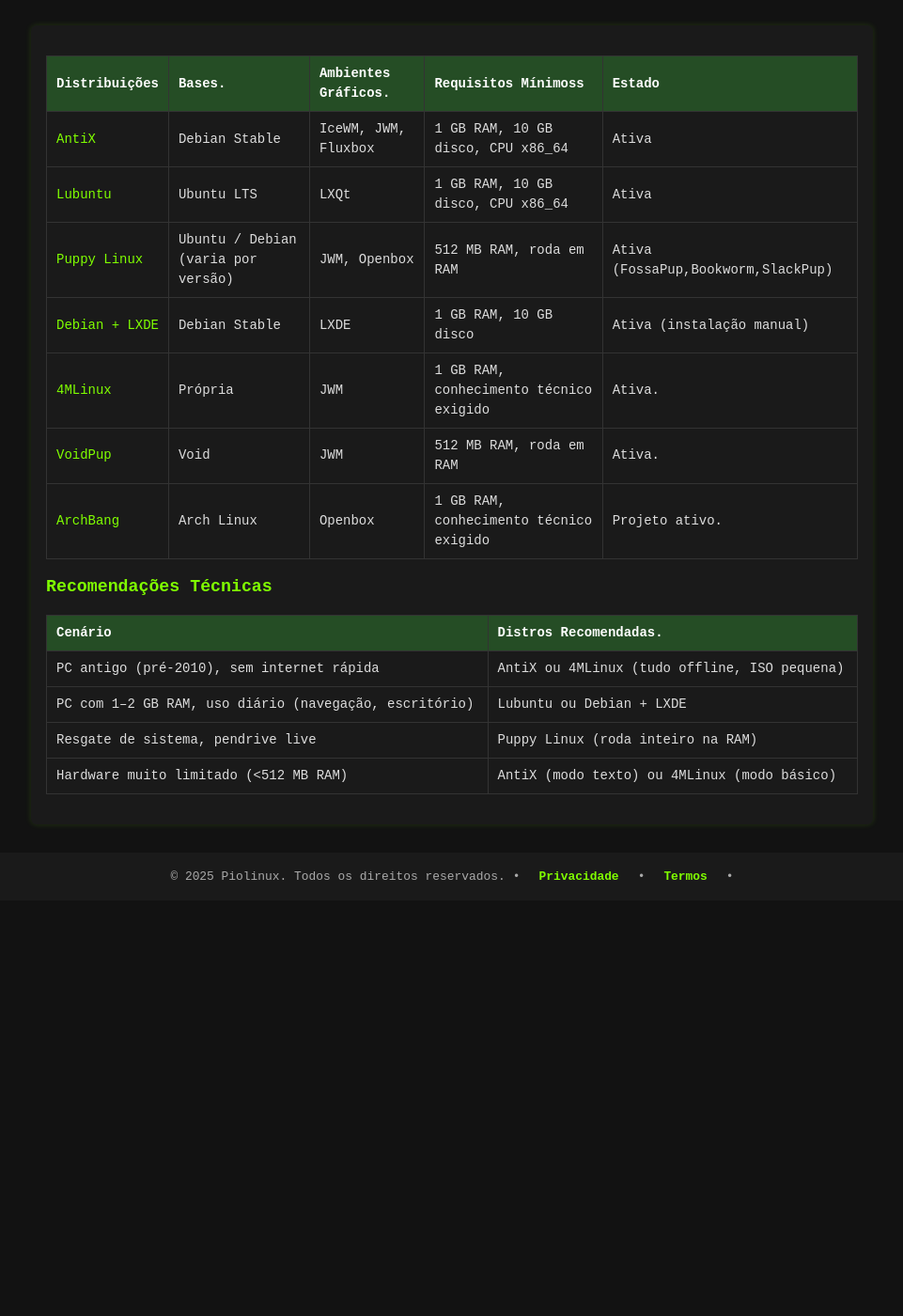
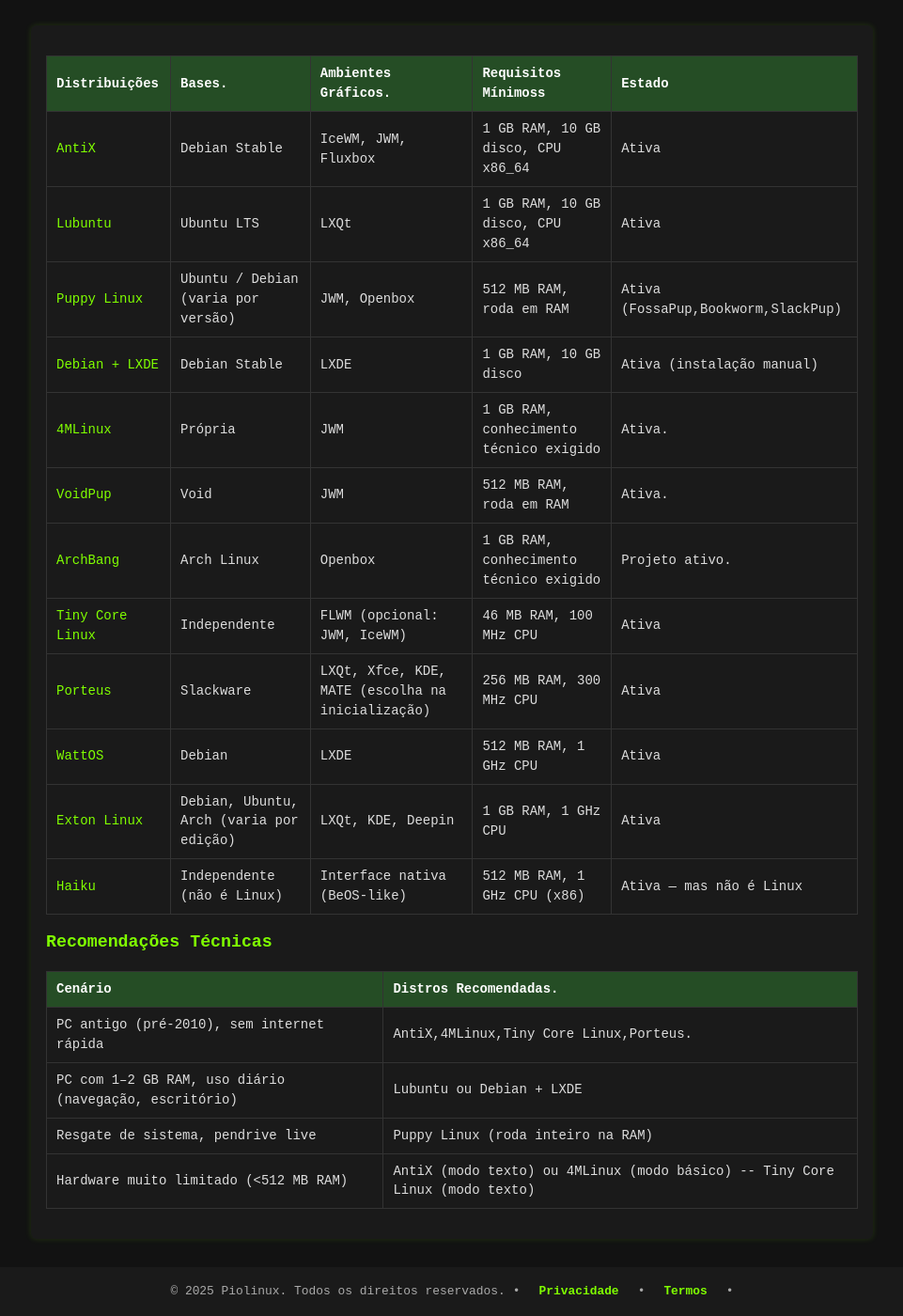
Before and after one commit to Piolinux/piolinux-site, a Jekyll site: the page built from _pages/_referencias/melhores-distros-linux-para-pcs-antigos-e-hardware-modesto.md, in a window 1280 px wide and 1400 px high, scrolled down 296 px. Shown: the whole window at 94% size, without its empty margins (159-1120 px from the left). Built offline with Jekyll 4.4.1, drawn with Linux system fonts in a browser that asks for light colours; before the commit the page ends 1254 px from its top, so only the background shows below that.

Commit message:
Update melhores-distros-linux-para-pcs-antigos-e-hardware-modesto.md

```diff
--- a/_pages/_referencias/melhores-distros-linux-para-pcs-antigos-e-hardware-modesto.md
+++ b/_pages/_referencias/melhores-distros-linux-para-pcs-antigos-e-hardware-modesto.md
@@ -77,8 +77,46 @@ permalink: /referencias/distros-linux-pc-antigo/
       <td data-label="Requisitos Mínimos">1 GB RAM, conhecimento técnico exigido</td>
       <td data-label="Estado"> Projeto ativo. </td>
     </tr>
+    <tr>
+      <td data-label="Distribuição"><a href="https://tinycorelinux.net/" target="_blank" rel="noopener noreferrer">Tiny Core Linux</a></td>
+      <td data-label="Base">Independente </td>
+      <td data-label="Ambiente Gráfico">FLWM (opcional: JWM, IceWM)</td>
+      <td data-label="Requisitos Mínimos">46 MB RAM, 100 MHz CPU</td>
+      <td data-label="Estado">Ativa </td>
+    </tr>
+    <tr>
+      <td data-label="Distribuição"><a href="https://github.com/porteux/porteux/" target="_blank" rel="noopener noreferrer">Porteus</a></td>
+      <td data-label="Base">Slackware</td>
+      <td data-label="Ambiente Gráfico">LXQt, Xfce, KDE, MATE (escolha na inicialização)</td>
+      <td data-label="Requisitos Mínimos">256 MB RAM, 300 MHz CPU</td>
+      <td data-label="Estado">Ativa </td>
+    </tr>
+    <tr>
+      <td data-label="Distribuição"><a href="https://www.planetwatt.com/" target="_blank" rel="noopener noreferrer">WattOS</a></td>
+      <td data-label="Base">Debian</td>
+      <td data-label="Ambiente Gráfico">LXDE</td>
+      <td data-label="Requisitos Mínimos">512 MB RAM, 1 GHz CPU</td>
+      <td data-label="Estado">Ativa </td>
+    </tr>
+    <tr>
+      <td data-label="Distribuição"><a href="https://www.exton.se/" target="_blank" rel="noopener noreferrer">Exton Linux</a></td>
+      <td data-label="Base">Debian, Ubuntu, Arch (varia por edição)</td>
+      <td data-label="Ambiente Gráfico">LXQt, KDE, Deepin</td>
+      <td data-label="Requisitos Mínimos">1 GB RAM, 1 GHz CPU</td>
+      <td data-label="Estado"> Ativa</td>
+    </tr>
+    <tr>
+      <td data-label="Distribuição"><a href="https://www.haiku-os.org/" target="_blank" rel="noopener noreferrer">Haiku</a></td>
+      <td data-label="Base">Independente (não é Linux)</td>
+      <td data-label="Ambiente Gráfico">Interface nativa (BeOS-like)</td>
+      <td data-label="Requisitos Mínimos">512 MB RAM, 1 GHz CPU (x86)</td>
+      <td data-label="Estado"> Ativa  — mas não é Linux</td>
+    </tr>
   </tbody>
 </table>
+
+
+
 
 <h3 id="recomendacoes">Recomendações Técnicas</h3>
 <table class="evergreen-table">
@@ -92,7 +130,7 @@ permalink: /referencias/distros-linux-pc-antigo/
 
     <tr>
       <td data-label="Cenário">PC antigo (pré-2010), sem internet rápida</td>
-      <td data-label="Distro Recomendada">AntiX ou 4MLinux (tudo offline, ISO pequena)</td>
+      <td data-label="Distro Recomendada">AntiX,4MLinux,Tiny Core Linux,Porteus.</td>
     </tr>
     <tr>
       <td data-label="Cenário">PC com 1–2 GB RAM, uso diário (navegação, escritório)</td>
@@ -104,7 +142,7 @@ permalink: /referencias/distros-linux-pc-antigo/
     </tr>
     <tr>
       <td data-label="Cenário">Hardware muito limitado (<512 MB RAM)</td>
-      <td data-label="Distro Recomendada">AntiX (modo texto) ou 4MLinux (modo básico)</td>
+      <td data-label="Distro Recomendada">AntiX (modo texto) ou 4MLinux (modo básico) -- Tiny Core Linux (modo texto)</td>
    </tr>
   </tbody>
 </table>
```
